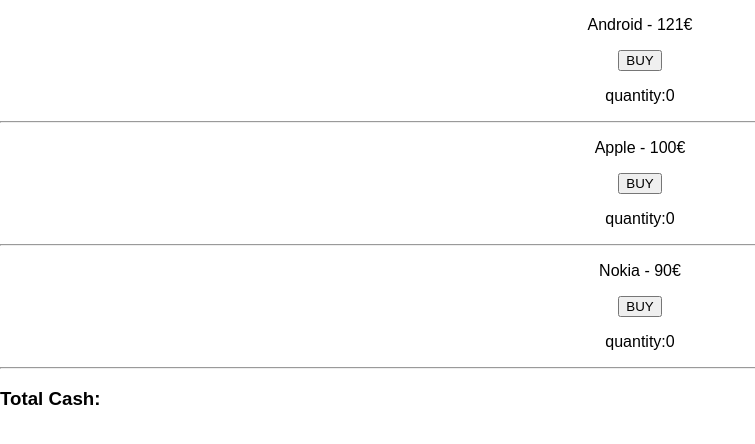
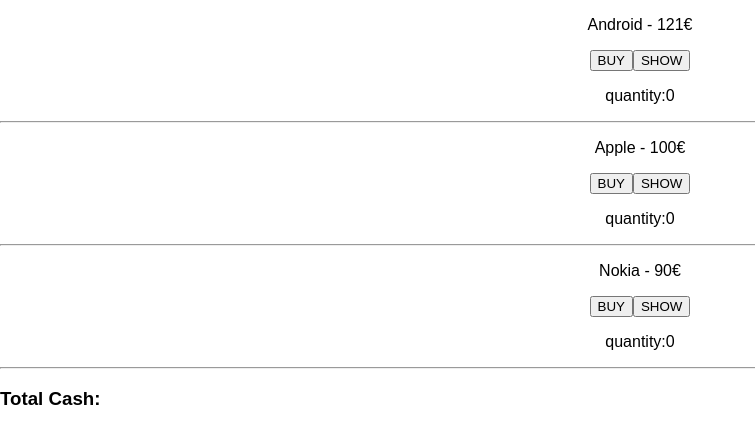
Before and after one commit to acordani/Intro_to_react, a React (Create React App) app in the folder code4startup-react/: page / in a window 1280 px wide. Shown: the top 444 px of the page, without its empty margins (0-755 px from the left). Built offline with nearby package versions, Linux system fonts and the light colour scheme.

Commit message:
Working With Property Function

```diff
--- a/code4startup-react/src/App.js
+++ b/code4startup-react/src/App.js
@@ -17,11 +17,16 @@
     });
   }
 
+  show = () => {
+    this.props.handleShow(this.props.name);
+  }
+
   render() {
     return (
       <div className="App" >
         <p>{this.props.name} - {this.props.price}€</p>
         <button onClick={this.buy} type="submit">BUY</button>
+        <button onClick={this.show} type="submit">SHOW</button>
         <p>quantity:{this.state.qty}</p>
         <hr/>
       </div>
@@ -38,12 +43,17 @@
 }
 
 class ProductList extends React.Component {
+
+  showProduct = (name) => {
+    alert('You selected' + name);
+  }
+
   render() {
     return(
       <div>
-        <Product name="Android" price={121} />
-        <Product name="Apple" price={100}/>
-        <Product name="Nokia" price={90}/>
+        <Product name="Android" price={121} handleShow={this.showProduct} />
+        <Product name="Apple" price={100} handleShow={this.showProduct} />
+        <Product name="Nokia" price={90} handleShow={this.showProduct} />
         <Total />
       </div>
 
```
Also changed, not shown: 1 other file (tests, documents, lock files or other folders).
